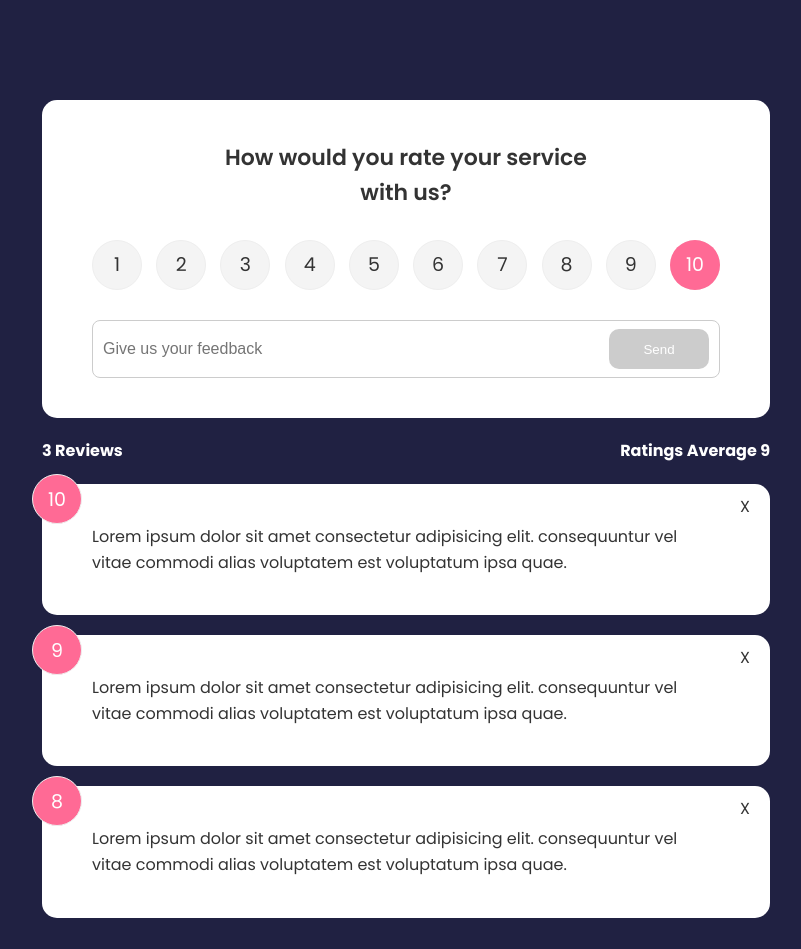
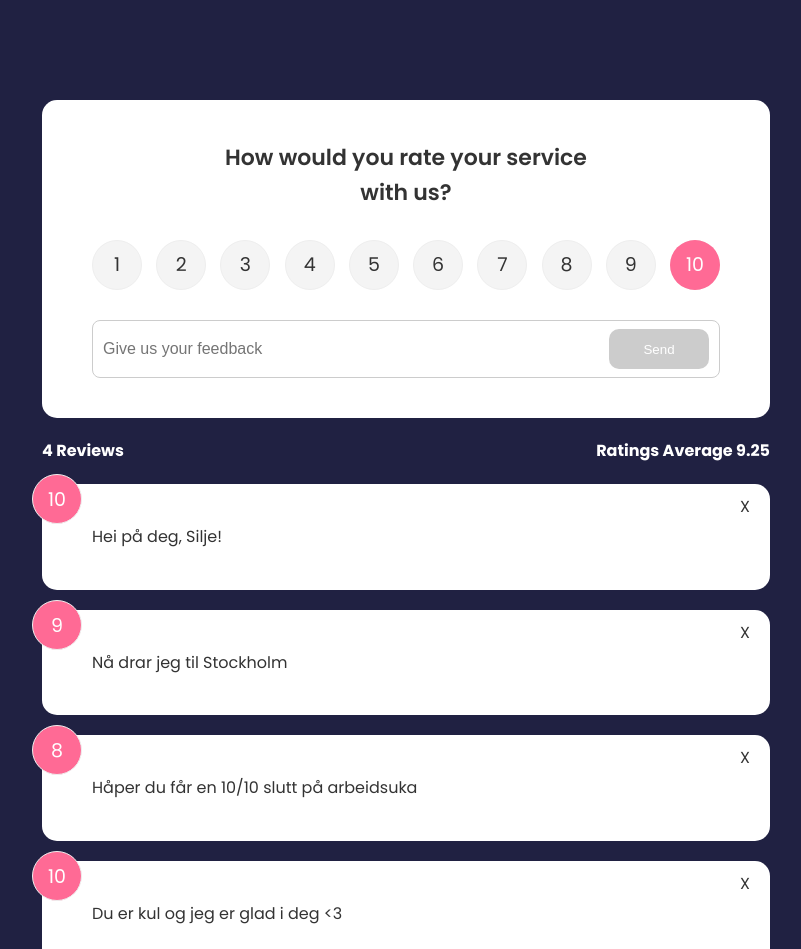
Before and after one commit to johanmha/svelte-feedback-app, a Svelte app: page / in a window 1280 px wide. Shown: the top 949 px of the page, without its empty margins (234-1035 px from the left). Built offline with nearby package versions, Linux system fonts and the light colour scheme.

Commit message:
Versjon med nye reviews

```diff
--- a/src/stores.js
+++ b/src/stores.js
@@ -4,16 +4,21 @@ export const FeedbackStore = writable([
   {
     id: 1,
     rating: 10,
-    text: 'Lorem ipsum dolor sit amet consectetur adipisicing elit. consequuntur vel vitae commodi alias voluptatem est voluptatum ipsa quae.',
+    text: 'Hei på deg, Silje!',
   },
   {
     id: 2,
     rating: 9,
-    text: 'Lorem ipsum dolor sit amet consectetur adipisicing elit. consequuntur vel vitae commodi alias voluptatem est voluptatum ipsa quae.',
+    text: 'Nå drar jeg til Stockholm',
   },
   {
     id: 3,
     rating: 8,
-    text: 'Lorem ipsum dolor sit amet consectetur adipisicing elit. consequuntur vel vitae commodi alias voluptatem est voluptatum ipsa quae.',
+    text: 'Håper du får en 10/10 slutt på arbeidsuka',
+  },
+  {
+    id: 4,
+    rating: 10,
+    text: 'Du er kul og jeg er glad i deg <3',
   },
 ]);
```
